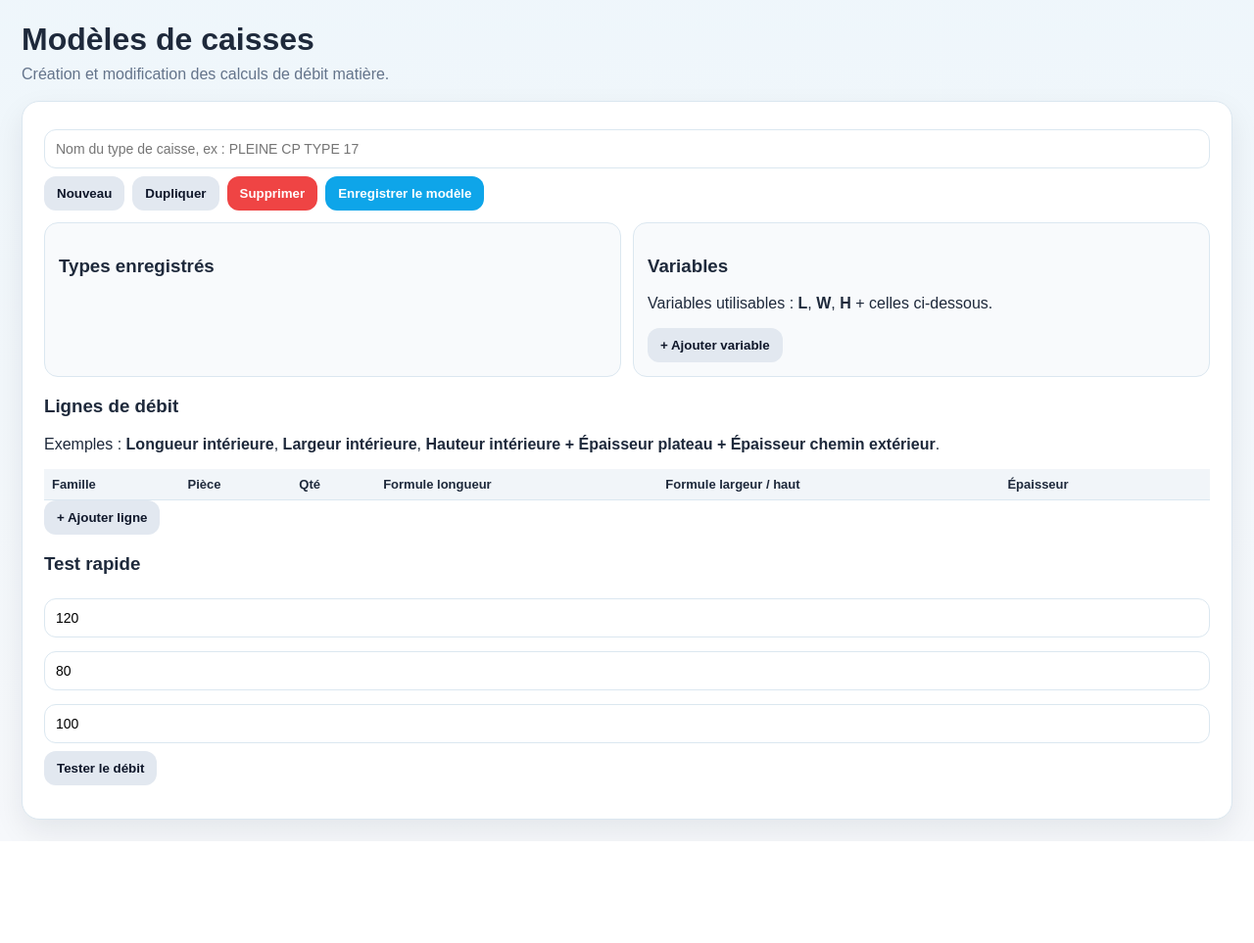
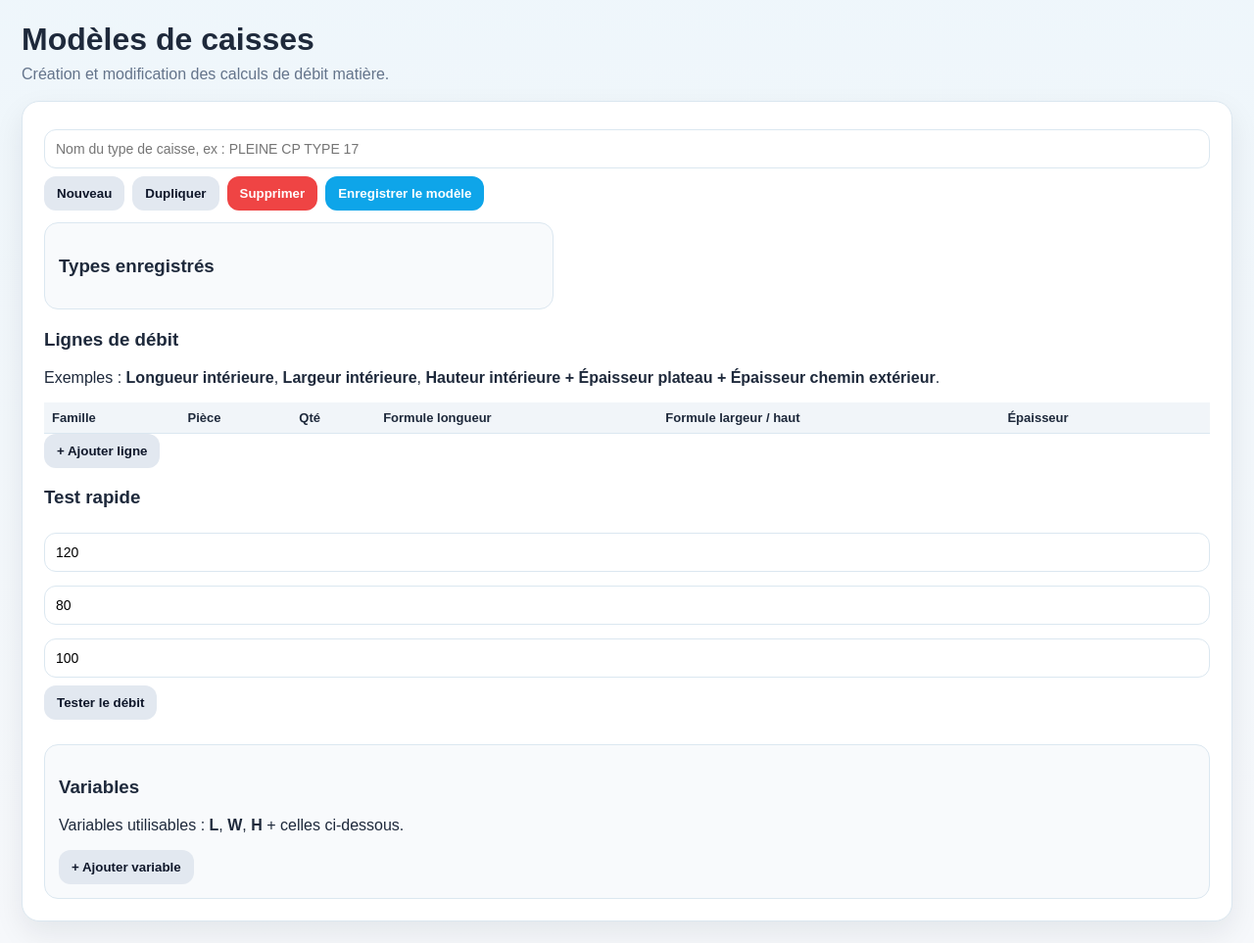
Before and after one commit to gregmora1976/ESI-CAISSERIE, a Flask app: page /modeles-caisses in a window 1280 px wide. Shown: the part 71-1034 px from the top of the page at 98% size. Before the commit the page ends 930 px from the top, so only its background shows below. Run offline with Flask 3, Linux system fonts and the light colour scheme; data that the repository does not hold is empty.

Commit message:
Add files via upload

```diff
--- a/templates/modeles_caisses.html
+++ b/templates/modeles_caisses.html
@@ -10,18 +10,9 @@
     <button onclick="saveModel()" class="primary">Enregistrer le modèle</button>
   </div>
 
-  <div class="detail-grid">
-    <div class="box">
-      <h3>Types enregistrés</h3>
-      <div id="modelsList" class="list"></div>
-    </div>
-
-    <div class="box">
-      <h3>Variables</h3>
-      <p class="small">Variables utilisables : <b>L</b>, <b>W</b>, <b>H</b> + celles ci-dessous.</p>
-      <div id="variablesBox"></div>
-      <button onclick="addVariable()">+ Ajouter variable</button>
-    </div>
+  <div class="box modeles-box">
+    <h3>Types enregistrés</h3>
+    <div id="modelsList" class="list"></div>
   </div>
 
   <h3>Lignes de débit</h3>
@@ -52,6 +43,13 @@
     <button onclick="testDebit()">Tester le débit</button>
   </div>
   <div id="testResult"></div>
+
+  <div class="box variables-bottom">
+    <h3>Variables</h3>
+    <p class="small">Variables utilisables : <b>L</b>, <b>W</b>, <b>H</b> + celles ci-dessous.</p>
+    <div id="variablesBox"></div>
+    <button onclick="addVariable()">+ Ajouter variable</button>
+  </div>
 </section>
 
 <script>
```
